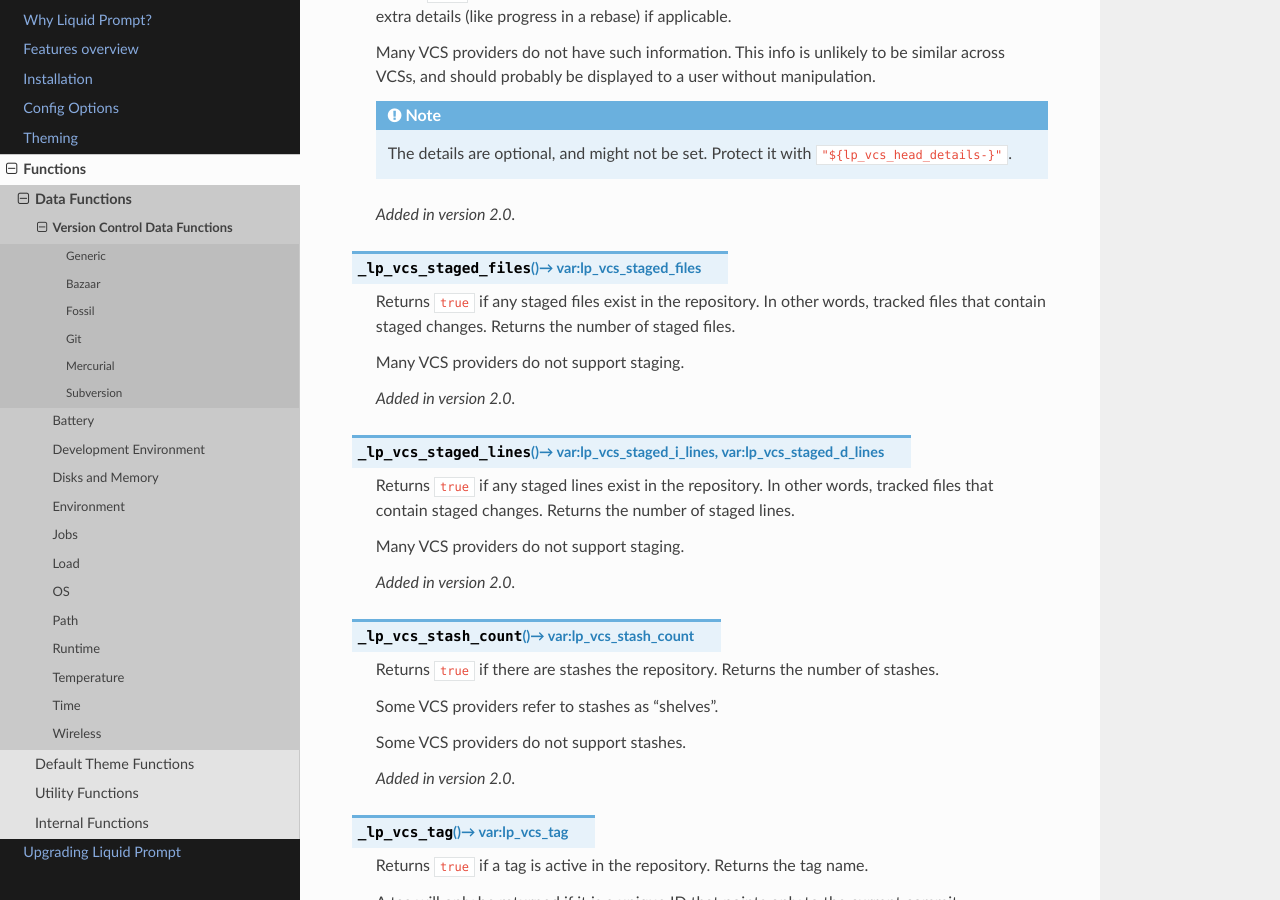
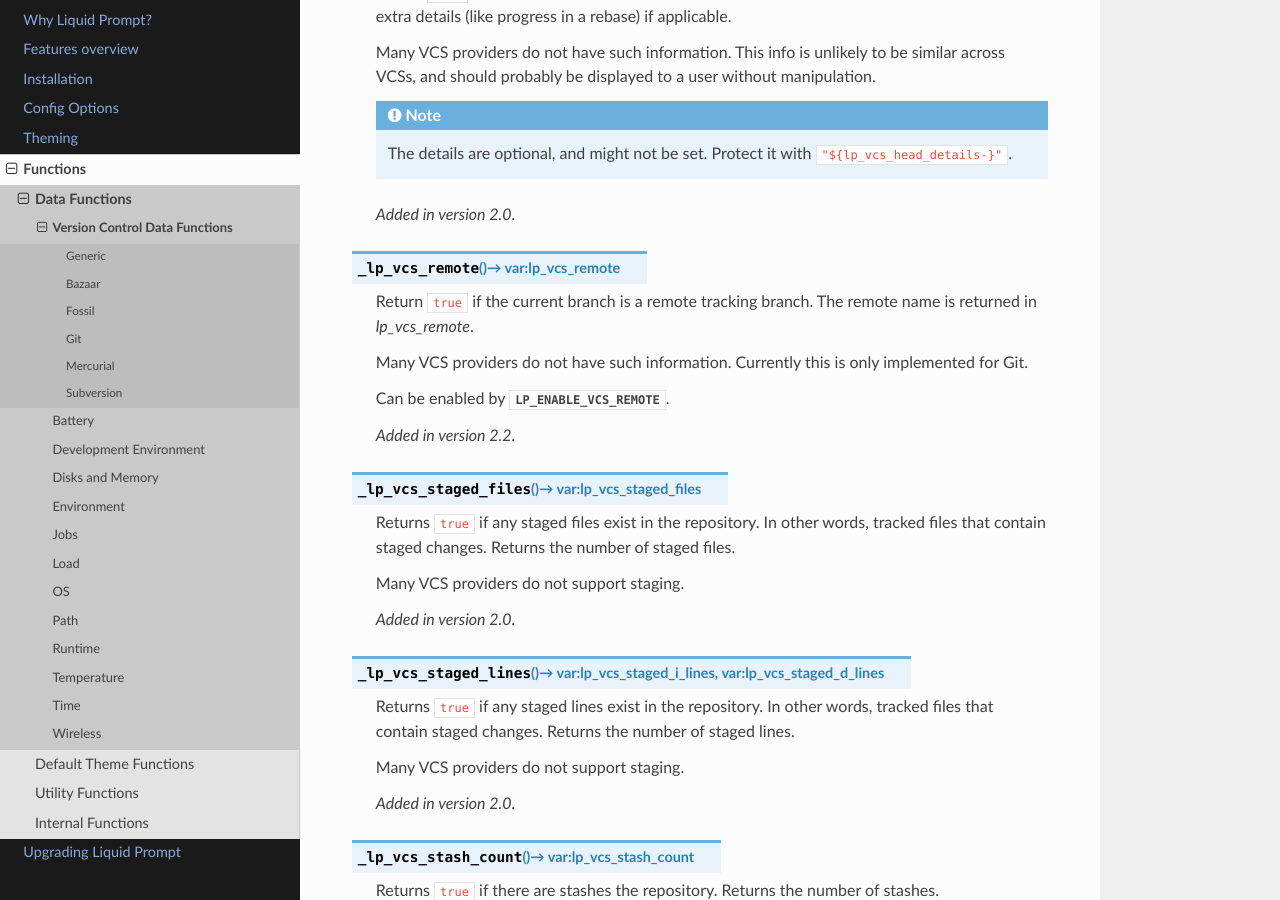
Before and after one commit to liquidprompt/liquidprompt, a Sphinx documentation site: the page built from docs/functions/data/vcs.rst, in a window 1280 px wide and 900 px high, scrolled down 2883 px. Built offline with Sphinx 7.4.7 and the Read the Docs theme 2.0.0, drawn with Linux system fonts in a browser that asks for light colours; pages that are not in the unit, such as notebooks, are missing from menus.

Commit message:
Fix feat/remote PR issues

```diff
--- a/docs/config.rst
+++ b/docs/config.rst
@@ -1025,8 +1025,6 @@
 
    .. _Python: https://docs.python.org/tutorial/venv.html
    .. _Conda: https://docs.conda.io/projects/conda/en/latest/user-guide/tasks/manage-environments.html
-
-   .. versionadded:: 2.
 
 .. attribute:: LP_ENABLE_WIFI_STRENGTH
    :type: bool
--- a/docs/functions/data/vcs.rst
+++ b/docs/functions/data/vcs.rst
@@ -149,6 +149,18 @@
       ``"${lp_vcs_head_details-}"``.
 
    .. versionadded:: 2.0
+
+.. function:: _lp_vcs_remote() -> var:lp_vcs_remote
+
+   Return ``true`` if the current branch is a remote tracking branch. The
+   remote name is returned in *lp_vcs_remote*.
+
+   Many VCS providers do not have such information. Currently this is only
+   implemented for Git.
+
+   Can be enabled by :attr:`LP_ENABLE_VCS_REMOTE`.
+
+   .. versionadded:: 2.2
 
 .. function:: _lp_vcs_staged_files() -> var:lp_vcs_staged_files
 
```
Also changed, not shown: 1 other file.
